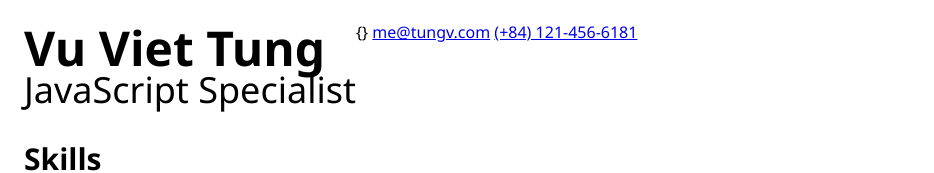
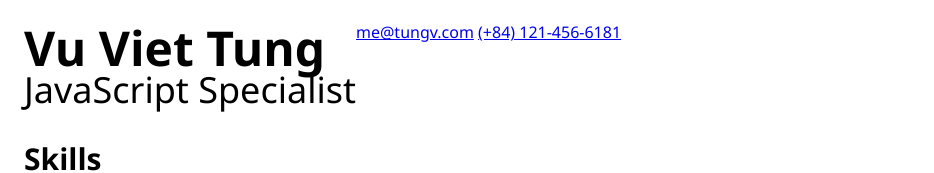
Before and after one commit to tungv/gmanvn.github.io, a plain HTML site: page index.html in a window 1280 px wide. Shown: the top 173 px of the page, without its empty margins (0-934 px from the left). Drawn offline with nearby package versions, Linux system fonts and the light colour scheme; a web font is replaced by a local one.

Commit message:
remove document.write

```diff
--- a/index.html
+++ b/index.html
@@ -20,7 +20,7 @@
         </div>
 
         <div id="contact">
-            <script type="text/javascript">document.write(JSON.stringify(screen))</script>
+            <script type="text/javascript">//document.write(JSON.stringify(screen))</script>
             <a itemprop="email" href="mailTo:me@tungv.com">me@tungv.com</a>
             <a itemprop="telephone" href="tel:+841214566181">(+84) 121-456-6181</a>
 
```
